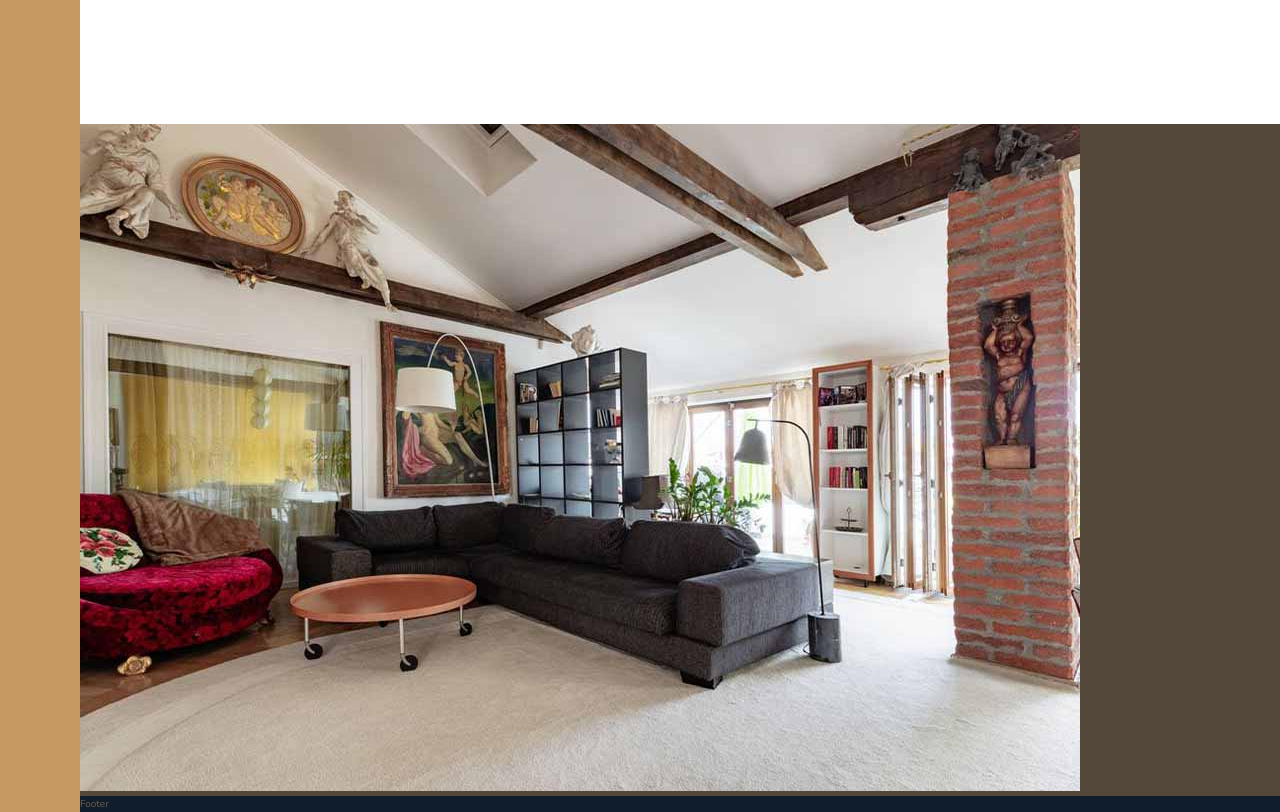
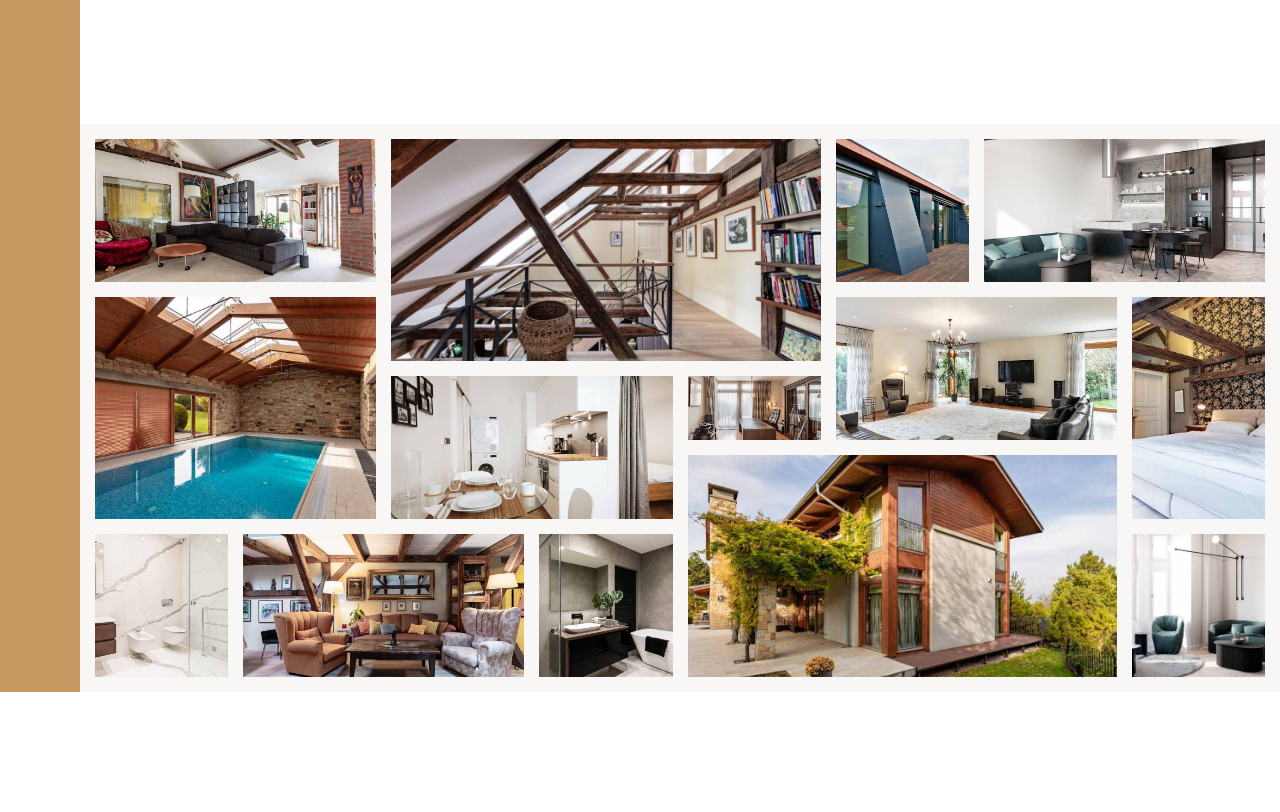
Before and after one commit to skewnity/estate-prague, a website: page index.html in a window 1280 px wide. Shown: the part 3040-3852 px from the top of the page. After the commit the page ends 3732 px from the top, so only its background shows below. Drawn offline with nearby package versions, Linux system fonts and the light colour scheme.

Commit message:
added gallery

```diff
--- a/index.html
+++ b/index.html
@@ -276,11 +276,52 @@
 		</section>
 
 		<section class="gallery">
-			<img src="img/gal-1.jpeg" alt="Gallery image 1" class="gallery__img">
+			<figure class="gallery__item gallery__item--1">
+				<img src="img/gal-1.jpeg" alt="Gallery image 1" class="gallery__img">
+			</figure>
+			<figure class="gallery__item gallery__item--2">
+				<img src="img/gal-10.jpeg" alt="Gallery image 2" class="gallery__img">
+			</figure>
+			<figure class="gallery__item gallery__item--3">
+				<img src="img/gal-3.jpeg" alt="Gallery image 3" class="gallery__img">
+			</figure>
+			<figure class="gallery__item gallery__item--4">
+				<img src="img/gal-4.jpeg" alt="Gallery image 4" class="gallery__img">
+			</figure>
+			<figure class="gallery__item gallery__item--5">
+				<img src="img/gal-5.jpeg" alt="Gallery image 5" class="gallery__img">
+			</figure>
+			<figure class="gallery__item gallery__item--6">
+				<img src="img/gal-6.jpeg" alt="Gallery image 6" class="gallery__img">
+			</figure>
+			<figure class="gallery__item gallery__item--7">
+				<img src="img/gal-13.jpeg" alt="Gallery image 7" class="gallery__img">
+			</figure>
+			<figure class="gallery__item gallery__item--8">
+				<img src="img/gal-8.jpeg" alt="Gallery image 8" class="gallery__img">
+			</figure>
+			<figure class="gallery__item gallery__item--9">
+				<img src="img/gal-9.jpeg" alt="Gallery image 9" class="gallery__img">
+			</figure>
+			<figure class="gallery__item gallery__item--10">
+				<img src="img/gal-2.jpeg" alt="Gallery image 10" class="gallery__img">
+			</figure>
+			<figure class="gallery__item gallery__item--11">
+				<img src="img/gal-11.jpeg" alt="Gallery image 11" class="gallery__img">
+			</figure>
+			<figure class="gallery__item gallery__item--12">
+				<img src="img/gal-12.jpeg" alt="Gallery image 12" class="gallery__img">
+			</figure>
+			<figure class="gallery__item gallery__item--13">
+				<img src="img/gal-7.jpeg" alt="Gallery image 13" class="gallery__img">
+			</figure>
+			<figure class="gallery__item gallery__item--14">
+				<img src="img/gal-14.jpeg" alt="Gallery image 14" class="gallery__img">
+			</figure>
 		</section>
 
 		<footer class="footer">
-			Footer
+
 		</footer>
 	</body>
 </html>
--- a/sass/_gallery.scss
+++ b/sass/_gallery.scss
@@ -1,4 +1,77 @@
 .gallery {
-	background-color: $color-grey-dark-1;
+	background-color: $color-grey-light-1;
 	grid-column: full-start / full-end;
+
+	display: grid;
+	grid-template-columns: repeat(8, 1fr);
+	grid-template-rows: repeat(7, 5vw);
+	grid-gap: 1.5rem;
+	padding: 1.5rem;
+
+	&__item{
+		cursor: crosshair;
+		pointer-events: none;
+		&--1{
+			grid-row: 1 / span 2;
+			grid-column: 1 / span 2;
+		}
+		&--2{
+			grid-row: 1 / span 3;
+			grid-column: 3 / span 3;
+		}
+		&--3{
+			grid-row: 1 / span 2;
+			grid-column: 6 / span 1;
+		}
+		&--4{
+			grid-row: 1 / span 2;
+			grid-column: 7 / span 2;
+		}
+		&--5{
+			grid-row: 3 / span 3;
+			grid-column: 1 / span 2;
+		}
+		&--6{
+			grid-row: 4 / span 2;
+			grid-column: 3 / span 2;
+		}
+		&--7{
+			grid-row: 4 / span 1;
+			grid-column: 5/ span 1;
+		}
+		&--8{
+			grid-row: 3 / span 2;
+			grid-column: 6 / span 2;
+		}
+		&--9{
+			grid-row: 3 / span 3;
+			grid-column: 8 / span 1;
+		}
+		&--10{
+			grid-row: 6 / span 2;
+			grid-column: 1 / span 1;
+		}
+		&--11{
+			grid-row: 6 / span 2;
+			grid-column: 2 / span 2;
+		}
+		&--12{
+			grid-row: 6 / span 2;
+			grid-column: 4 / span 1;
+		}
+		&--13{
+			grid-row: 5 / span 3;
+			grid-column: 5 / span 3;
+		}
+		&--14{
+			grid-row: 6 / span 2;
+			grid-column: 8 / span 1;
+		}
+	}
+	&__img{
+		width: 100%;
+		height: 100%;
+		object-fit: cover;
+		display: block;
+	}
 }
```
Also changed, not shown: css/style.css.
